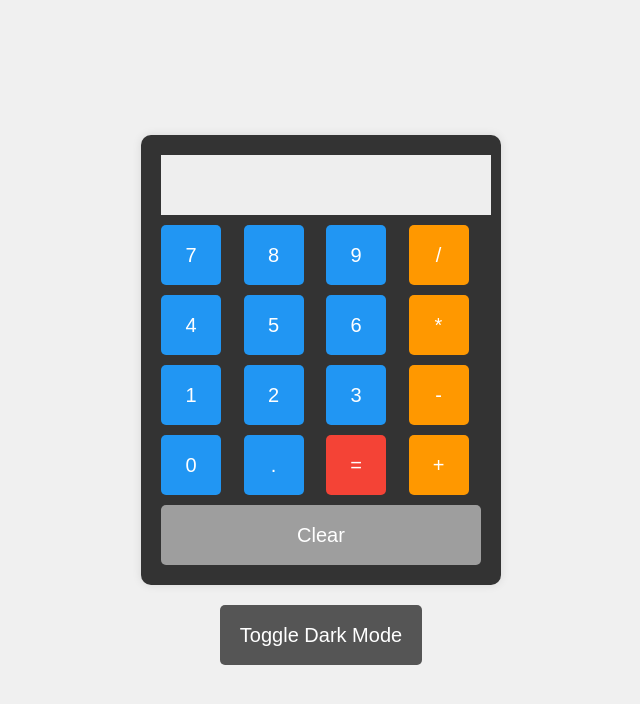
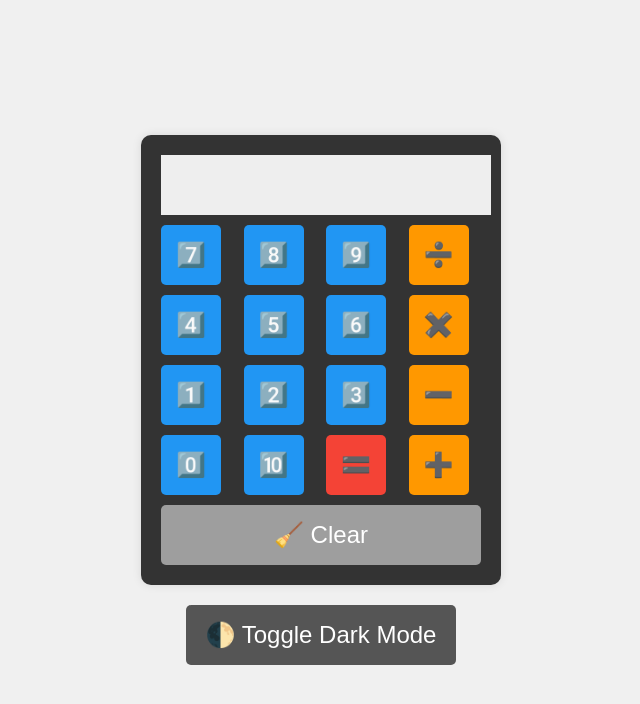
Before and after one commit to GEMS-Gallery/calcumate-01922a43fb5c, a website built with Vite: page frontend/index.html in a window 1280 px wide. Shown: the whole page, without its empty margins (319-959 px from the left). Built offline with nearby package versions, Linux system fonts and the light colour scheme; what @dfinity/agent would draw is missing.

Commit message:
01922a93-711a-788d-baea-08f307ef355a

```diff
--- a/frontend/declarations/backend/index.js
+++ b/frontend/declarations/backend/index.js
@@ -10,7 +10,7 @@ export { idlFactory } from "./backend.did.js";
  * beginning in dfx 0.15.0
  */
 export const canisterId =
-  'dhuar-kyaaa-aaaab-qbj4a-cai';
+  'd3q2a-5yaaa-aaaab-qbj6a-cai';
 
 export const createActor = (canisterId, options = {}) => {
   const agent = options.agent || new HttpAgent({ ...options.agentOptions });
--- a/frontend/index.css
+++ b/frontend/index.css
@@ -49,12 +49,15 @@ body.dark-mode {
 button {
     width: 60px;
     height: 60px;
-    font-size: 20px;
+    font-size: 24px;
     border: none;
     border-radius: 5px;
     cursor: pointer;
     background-color: #4CAF50;
     color: white;
+    display: flex;
+    justify-content: center;
+    align-items: center;
 }
 
 button:hover {
--- a/frontend/index.html
+++ b/frontend/index.html
@@ -3,33 +3,33 @@
 <head>
     <meta charset="UTF-8">
     <meta name="viewport" content="width=device-width, initial-scale=1.0">
-    <title>Simple Calculator</title>
+    <title>Emoji Calculator</title>
     <link rel="stylesheet" href="index.css">
 </head>
 <body>
     <div class="calculator">
         <input type="text" id="display" readonly>
         <div class="keypad">
-            <button class="num">7</button>
-            <button class="num">8</button>
-            <button class="num">9</button>
-            <button class="op">/</button>
-            <button class="num">4</button>
-            <button class="num">5</button>
-            <button class="num">6</button>
-            <button class="op">*</button>
-            <button class="num">1</button>
-            <button class="num">2</button>
-            <button class="num">3</button>
-            <button class="op">-</button>
-            <button class="num">0</button>
-            <button class="num">.</button>
-            <button id="equals">=</button>
-            <button class="op">+</button>
+            <button class="num">7️⃣</button>
+            <button class="num">8️⃣</button>
+            <button class="num">9️⃣</button>
+            <button class="op">➗</button>
+            <button class="num">4️⃣</button>
+            <button class="num">5️⃣</button>
+            <button class="num">6️⃣</button>
+            <button class="op">✖️</button>
+            <button class="num">1️⃣</button>
+            <button class="num">2️⃣</button>
+            <button class="num">3️⃣</button>
+            <button class="op">➖</button>
+            <button class="num">0️⃣</button>
+            <button class="num">🔟</button>
+            <button id="equals">🟰</button>
+            <button class="op">➕</button>
         </div>
-        <button id="clear">Clear</button>
+        <button id="clear">🧹 Clear</button>
     </div>
-    <button id="darkModeToggle">Toggle Dark Mode</button>
+    <button id="darkModeToggle">🌓 Toggle Dark Mode</button>
     <script type="module" src="index.js"></script>
 </body>
 </html>
--- a/frontend/index.js
+++ b/frontend/index.js
@@ -10,16 +10,27 @@ let currentValue = '';
 let operator = '';
 let firstOperand = null;
 
+const emojiToNumber = {
+    '0️⃣': '0', '1️⃣': '1', '2️⃣': '2', '3️⃣': '3', '4️⃣': '4',
+    '5️⃣': '5', '6️⃣': '6', '7️⃣': '7', '8️⃣': '8', '9️⃣': '9',
+    '🔟': '10'
+};
+
+const emojiToOperator = {
+    '➕': '+', '➖': '-', '✖️': '*', '➗': '/'
+};
+
 buttons.forEach(button => {
     if (button !== clearButton && button !== equalsButton && button !== darkModeToggle) {
         button.addEventListener('click', () => {
             if (button.classList.contains('num')) {
-                currentValue += button.textContent;
+                const number = emojiToNumber[button.textContent];
+                currentValue += number;
                 display.value = currentValue;
             } else if (button.classList.contains('op')) {
                 if (firstOperand === null) {
                     firstOperand = parseFloat(currentValue);
-                    operator = button.textContent;
+                    operator = emojiToOperator[button.textContent];
                     currentValue = '';
                 }
             }
```
